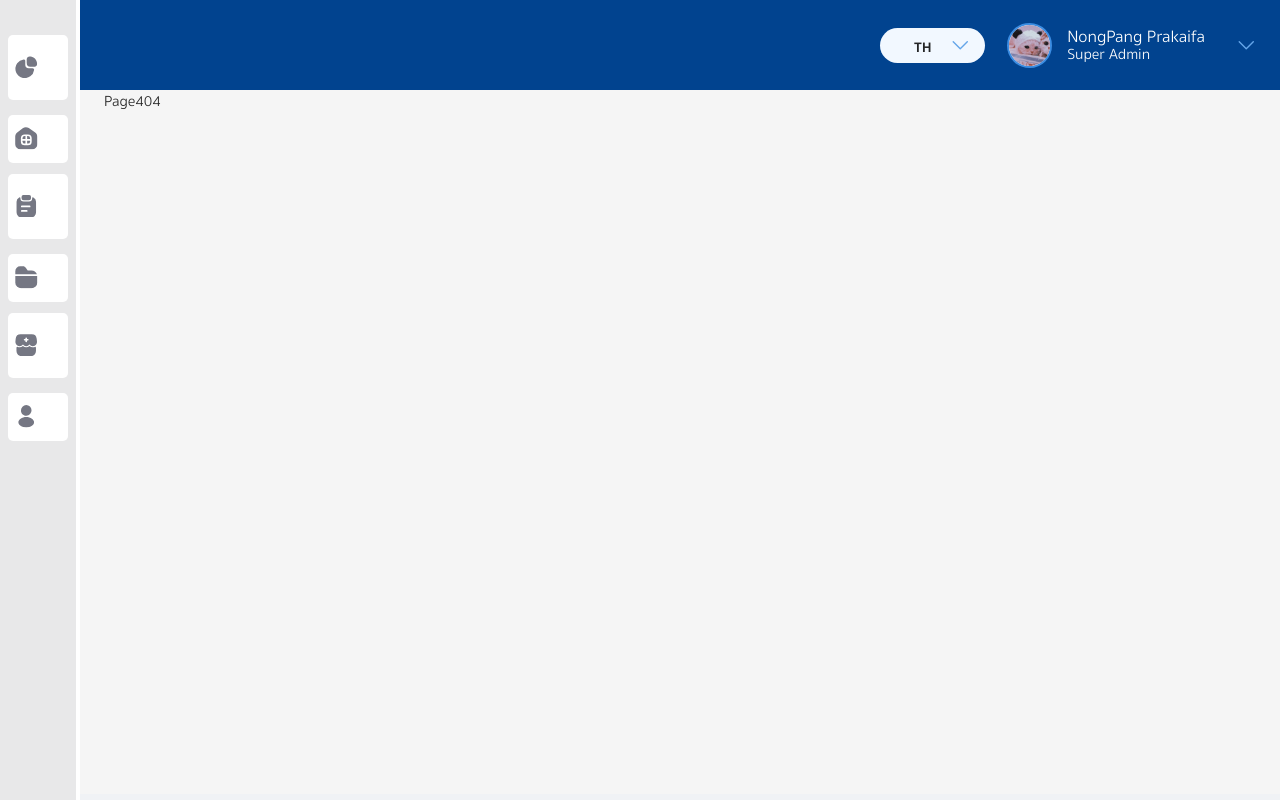
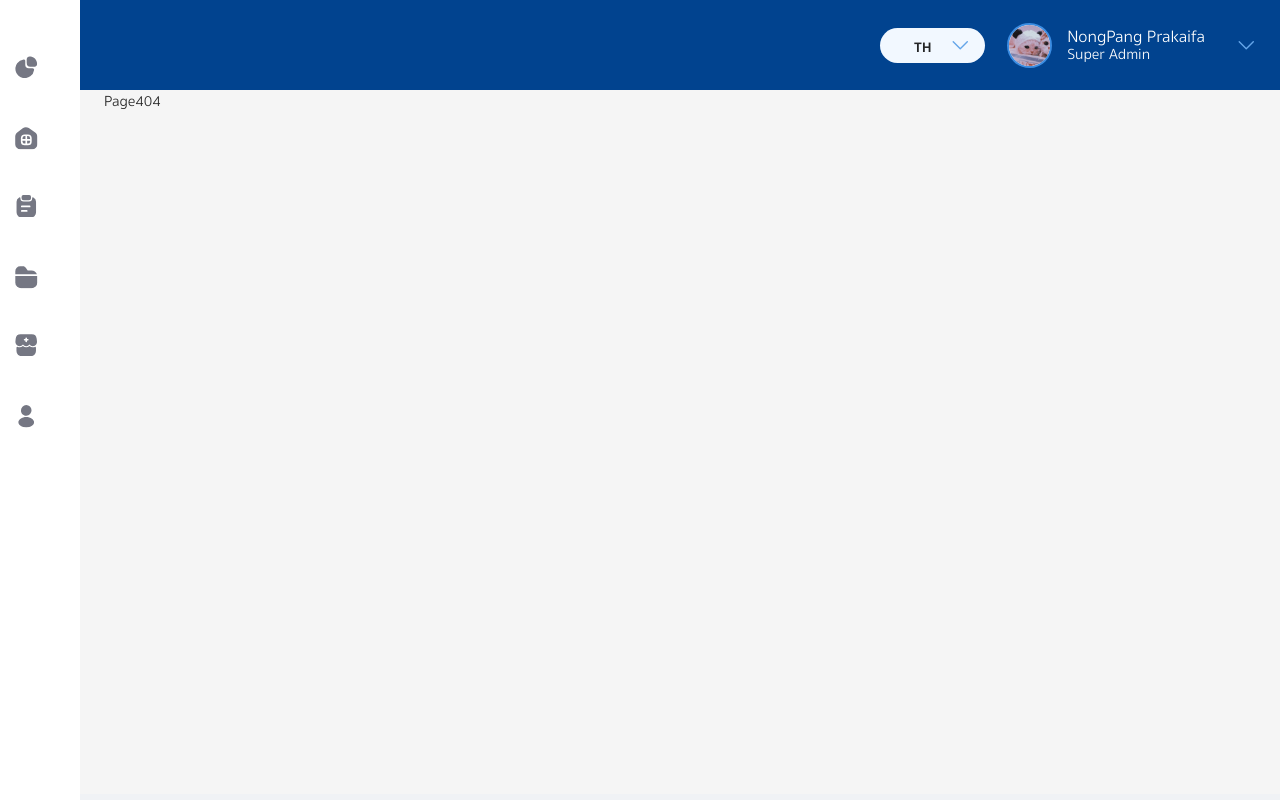
Before and after one commit to HusenMasmumas/ab-solute-health-were-house, a React (Create React App) app: page /#/404 in a window 1280 px wide. Built offline with nearby package versions, Linux system fonts and the light colour scheme.

Commit message:
style: 💄 background color sidenav

```diff
--- a/src/layout/DefaultLayout/index.tsx
+++ b/src/layout/DefaultLayout/index.tsx
@@ -261,7 +261,7 @@ const DefaultLayout = (props: Props) => {
       <div className="!overflow-y-auto">
         <Sider
           width={320}
-          className="cto_sider site-layout-background !bg-[#E8E8E9]  !min-h-screen !text-white hidden md:block border-r-4"
+          className="cto_sider site-layout-background !bg-[#FFF]  !min-h-screen !text-white hidden md:block border-r-4"
           trigger={null}
           collapsible
           collapsed={isTabletSize && openDrawer}
@@ -271,7 +271,7 @@ const DefaultLayout = (props: Props) => {
           }}
         >
           <Image
-            className="h-[60px] !bg-[#E8E8E9] flex justify-center items-center px-[40px]"
+            className="h-[60px] !bg-[#FFF] flex justify-center items-center px-[40px]"
             src={Logo}
             preview={false}
           />
@@ -287,7 +287,7 @@ const DefaultLayout = (props: Props) => {
               paddingLeft: "8px",
               paddingRight: "8px",
             }}
-            className="!bg-[#E8E8E9] text-white  flex flex-col !gap-[7px]"
+            className="!bg-[#FFF] text-white  flex flex-col !gap-[7px]"
             items={MenuList}
           />
         </Sider>
```
